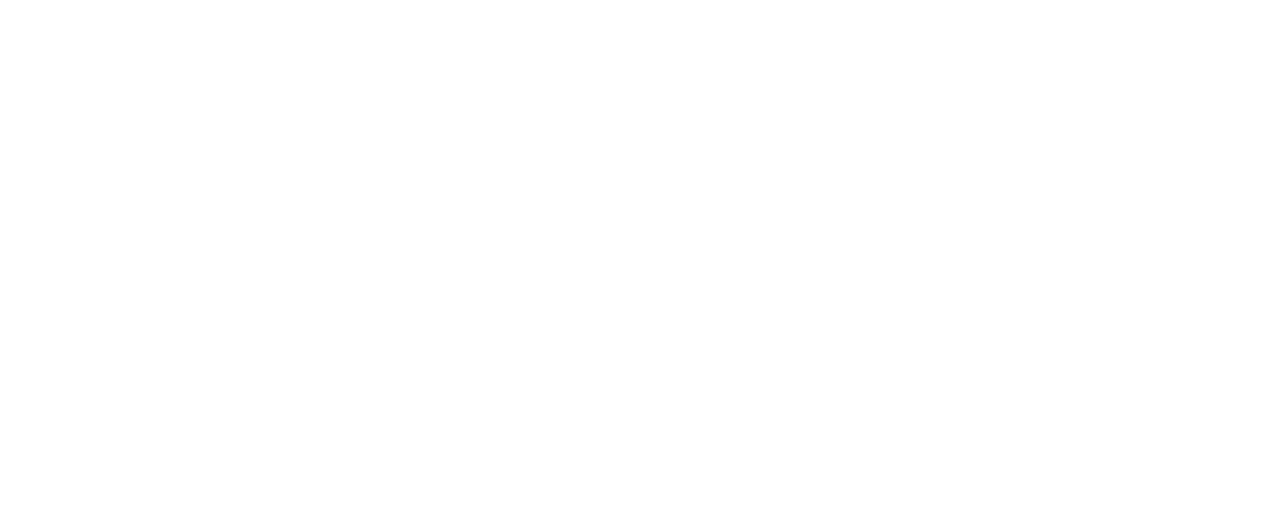
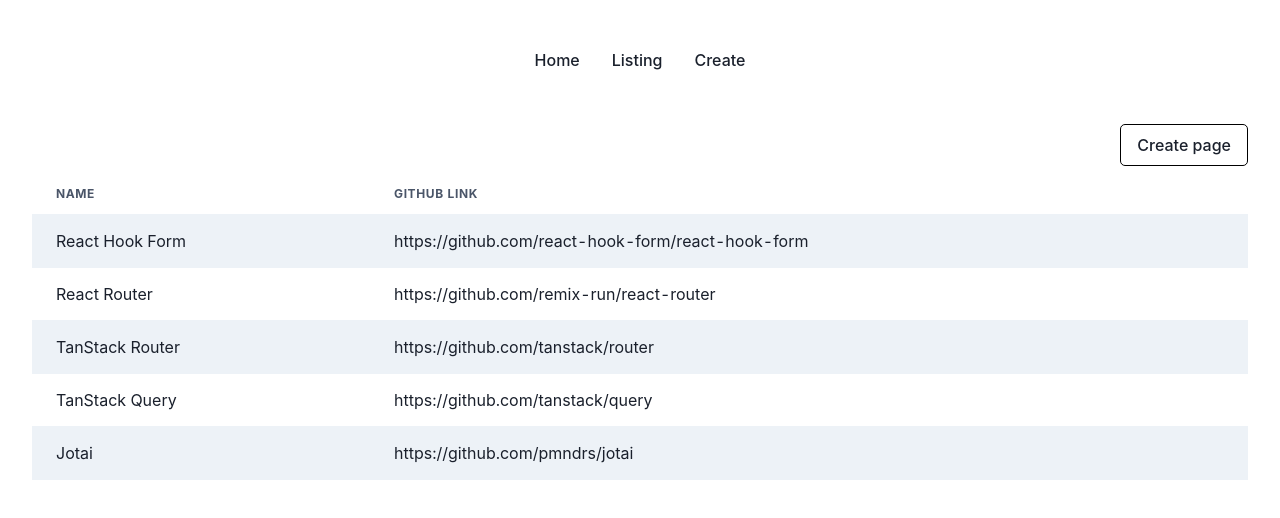
Before and after one commit to romain-trotard/routing-lib-navigation-api, a React (Vite) app: page /listing in a window 1280 px wide. Shown: the top 518 px of the page. Built offline with nearby package versions, Linux system fonts and the light colour scheme.

Commit message:
Work on pages

```diff
--- a/package.json
+++ b/package.json
@@ -9,6 +9,10 @@
     "preview": "vite preview"
   },
   "dependencies": {
+    "@chakra-ui/react": "^2.4.4",
+    "@emotion/react": "^11.10.5",
+    "@emotion/styled": "^11.10.5",
+    "framer-motion": "^7.10.2",
     "react": "^18.2.0",
     "react-dom": "^18.2.0",
     "react-modal": "^3.16.1"
--- a/src/App.css
+++ b/src/App.css
@@ -1,5 +1,5 @@
 #root {
-  max-width: 1280px;
+  width: 100%;
   margin: 0 auto;
   padding: 2rem;
   text-align: center;
--- a/src/App.tsx
+++ b/src/App.tsx
@@ -1,30 +1,11 @@
+import { ChakraProvider } from '@chakra-ui/react';
+import { getLibraries } from './api/libAPI';
 import './App.css'
-import Router, { Routes, useLoaderData } from './lib/Router';
-import FormPage from './pages/FormPage';
+import Router, { Routes } from './lib/Router';
+import CreatePage from './pages/CreatePage';
+import HomePage from './pages/HomePage';
+import ListingPage from './pages/ListingPage';
 
-function Home() {
-    const loaderData = useLoaderData();
-
-    return <>
-        <p>Home</p>
-        <a href="/first">Go first page</a>
-        <p>Data: {loaderData}</p>
-    </>
-}
-
-function First() {
-    return <>
-        <FormPage />
-        <a href="/second">Go second page</a>
-    </>
-}
-
-function Second() {
-    return <>
-        <p>Second</p>
-        <a href="/">Go home page</a>
-    </>
-}
 
 function sleep(duration: number) {
     return new Promise(resolve => {
@@ -35,7 +16,7 @@
 const routes: Routes = [
     {
         path: '/',
-        component: <Home />,
+        component: <HomePage />,
         loader: async () => {
             await sleep(2000);
 
@@ -43,24 +24,25 @@
         }
     },
     {
-        path: '/first',
-        component: <First />,
-        loader: () => {
-            return 'first loader';
+        path: '/listing',
+        component: <ListingPage />,
+        loader: async () => {
+            const libraries = await getLibraries();
+
+            return { libraries };
         }
     },
     {
-        path: '/second',
-        component: <Second />,
-        loader: () => {
-            return 'second loader';
-        }
+        path: '/create',
+        component: <CreatePage />,
     },
 ]
 
 function App() {
     return (
-        <Router routes={routes} />
+        <ChakraProvider>
+            <Router routes={routes} />
+        </ChakraProvider>
     );
 }
 
--- /dev/null
+++ b/src/api/libAPI.ts
@@ -0,0 +1,57 @@
+export type Library = {
+    id: string;
+    name: string;
+    githubUrl: string;
+}
+
+const libraries = [
+    {
+        id: 'react-hook-form',
+        name: 'React Hook Form',
+        githubUrl: 'https://github.com/react-hook-form/react-hook-form',
+    },
+    {
+        id: 'react-router',
+        name: 'React Router',
+        githubUrl: 'https://github.com/remix-run/react-router',
+    },
+    {
+        id: 'tanstack-router',
+        name: 'TanStack Router',
+        githubUrl: 'https://github.com/tanstack/router',
+    },
+    {
+        id: 'tanstack-query',
+        name: 'TanStack Query',
+        githubUrl: 'https://github.com/tanstack/query',
+    },
+    {
+        id: 'jotai',
+        name: 'Jotai',
+        githubUrl: 'https://github.com/pmndrs/jotai',
+    },
+];
+
+function sleep(duration: number) {
+    return new Promise(resolve => {
+        setTimeout(resolve, duration);
+    });
+}
+
+export async function getLibraries() {
+    await sleep(1000);
+
+    return libraries;
+}
+
+export async function getLibraryById(id: string) {
+    await sleep(1000);
+
+    const lib = libraries.find(lib => lib.id === id);
+
+    if (!lib) {
+        throw new Error('Library does not exist');
+    }
+
+    return lib;
+}
--- /dev/null
+++ b/src/components/Layout.tsx
@@ -0,0 +1,11 @@
+import { ReactNode } from "react";
+import Navigation from "./Navigation";
+
+export default function Layout({ children }: { children: ReactNode }) {
+    return (
+        <div>
+            <Navigation />
+            {children}
+        </div>
+    )
+}
--- /dev/null
+++ b/src/components/Navigation.tsx
@@ -0,0 +1,11 @@
+import { Box, Flex } from "@chakra-ui/react";
+
+export default function Navigation() {
+    return (
+        <Flex paddingY={2} marginBottom={9} justifyContent="center">
+            <Box as="a" paddingX={4} paddingY={2} href="/">Home</Box>
+            <Box as="a" paddingX={4} paddingY={2} href="/listing">Listing</Box>
+            <Box as="a" paddingX={4} paddingY={2} href="/create">Create</Box>
+        </Flex>
+    );
+}
--- a/src/lib/Router.tsx
+++ b/src/lib/Router.tsx
@@ -7,7 +7,7 @@
 
 const noop = () => undefined;
 
-export const useLoaderData = () => useContext(LoaderDadaContext);
+export const useLoaderData = <T extends any = any,>() => useContext(LoaderDadaContext) as T;
 
 type Route = {
     path: string,
--- a/src/pages/FormPage.tsx
+++ b/src/pages/CreatePage.tsx
@@ -1,14 +1,15 @@
 import { useState } from "react";
+import Layout from "../components/Layout";
 import Prompt from "../components/Prompt";
 
 const INIT_VALUE = ''
 
-export default function FormPage() {
+export default function CreatePage() {
     const [value, setValue] = useState(INIT_VALUE);
     const isDirty = value !== INIT_VALUE;
 
     return (
-        <>
+        <Layout>
             <Prompt when={isDirty} />
             <form>
                 <label>Value:
@@ -16,6 +17,6 @@
                 </label>
                 <button type="submit" disabled={!isDirty}>Submit</button>
             </form>
-        </>
+        </Layout>
     );
 }
--- /dev/null
+++ b/src/pages/HomePage.tsx
@@ -0,0 +1,14 @@
+import Layout from "../components/Layout";
+import { useLoaderData } from "../lib/Router";
+
+export default function HomePage() {
+    const loaderData = useLoaderData();
+
+    return (
+        <Layout>
+            <p>Home</p>
+            <a href="/first">Go first page</a>
+            <p>Data: {loaderData}</p>
+        </Layout>
+    );
+}
--- /dev/null
+++ b/src/pages/ListingPage.tsx
@@ -0,0 +1,42 @@
+import { Box, Flex, Table, TableContainer, Tbody, Td, Th, Thead, Tr } from "@chakra-ui/react";
+import type { Library } from "../api/libAPI";
+import Layout from "../components/Layout";
+import { useLoaderData } from "../lib/Router";
+
+export default function ListingPage() {
+    const { libraries } = useLoaderData<{ libraries: Library[] }>();
+
+
+    return (
+        <Layout>
+            <Flex justifyContent="flex-end" marginBottom={2}>
+                <Box as="a"
+                    paddingX={4}
+                    paddingY={2}
+                    border="1px solid black"
+                    borderRadius={5}
+                    href="/create">
+                    Create page
+                </Box>
+            </Flex>
+            <TableContainer>
+                <Table variant="striped">
+                    <Thead>
+                        <Tr>
+                            <Th>Name</Th>
+                            <Th>Github link</Th>
+                        </Tr>
+                    </Thead>
+                    <Tbody>
+                        {libraries.map(({ id, name, githubUrl }) => (
+                            <Tr key={id}>
+                                <Td>{name}</Td>
+                                <Td>{githubUrl}</Td>
+                            </Tr>
+                        ))}
+                    </Tbody>
+                </Table>
+            </TableContainer>
+        </Layout>
+    );
+}
```
Also changed, not shown: src/lib/WindowOverride.d.ts (renamed from src/WindowOverride.d.ts), 1 other file (tests, documents, lock files or other folders).
